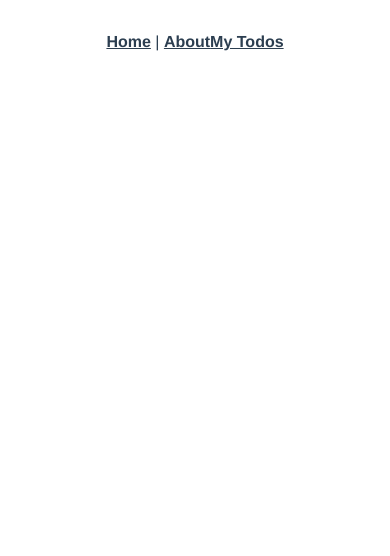
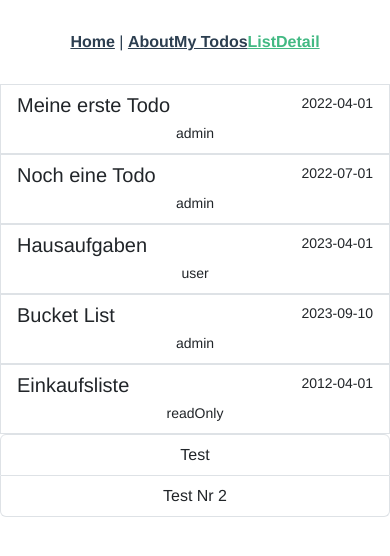
Before and after one commit to jwiedenmann/tin21-sem4-todo-list, a Vue app in the folder app/frontend/: page /#/details in a window 390 px wide. Shown: the top 556 px of the page. Built offline with nearby package versions, Linux system fonts and the light colour scheme.

Commit message:
create base ListAdmin component

```diff
--- a/app/frontend/public/index.html
+++ b/app/frontend/public/index.html
@@ -6,6 +6,7 @@
     <meta name="viewport" content="width=device-width,initial-scale=1.0">
     <link rel="icon" href="<%= BASE_URL %>favicon.ico">
     <title><%= htmlWebpackPlugin.options.title %></title>
+    <script src="https://kit.fontawesome.com/c0327f0fb4.js" crossorigin="anonymous"></script>
   </head>
   <body>
     <noscript>
--- a/app/frontend/src/App.vue
+++ b/app/frontend/src/App.vue
@@ -4,6 +4,7 @@
       <router-link to="/">Home</router-link> |
       <router-link to="/about">About</router-link>
       <router-link to="/lists">My Todos</router-link>
+      <router-link to="/details">ListDetail</router-link>
     </nav>
     <router-view/>
   </div>
--- /dev/null
+++ b/app/frontend/src/components/ListAdmin.vue
@@ -0,0 +1,124 @@
+<script setup>
+import { ref, reactive, onMounted } from 'vue'
+import { Modal } from'bootstrap'
+
+// give each user a unique id
+let id = 0
+let searchInput = ref('')
+const title = ref('New Todo List')
+const users = ref([])
+let duplicateUser = ref('')
+
+const fooUsers = ["Maxi", "John Cena", "DerUser42069"]
+
+const state = reactive({
+    modal_error: null,
+})
+
+onMounted(() => {
+    state.modal_error = new Modal('#errorModal', {})
+})
+
+function openModal()
+{
+    state.modal_error.show()
+}
+
+function closeModal()
+{
+    state.modal_error.hide()
+}
+
+function filteredList(){
+    return fooUsers.filter((userName)=>
+        userName.toLowerCase().includes(searchInput.value.toLowerCase())
+    );
+}
+
+function addUser(userName) {
+    if(userName && !users.value.some(u => u.name === userName)){
+        users.value.push({ id: id++, name: userName });
+        console.log(users)
+    }else{
+        openModal();
+        duplicateUser.value = userName
+    }
+
+}
+
+function removeUser(user) {
+  users.value = users.value.filter((u) => u !== user)
+}
+</script>
+
+<template>
+<div class="listAdmin">
+    <h1>{{ title }}</h1>
+    <form>
+        <div class="form-group row">
+            <label for="titleHelp" class="col-sm-2 col-form-label">Title</label>
+            <div class="col-sm-10">
+                <input type="text" class="form-control" id="ListTitle" aria-describedby="titleHelp" v-model="title" required>
+            </div>
+        </div>
+        <div class="form-group-row">
+            <div class="input-group">
+                <label for="addUser" class="col-sm-2 col-form-label">Add User</label>
+                <div class=" form-control col-sm-10">
+                    <div class="search-bar">
+                        <input id="addUser" type="text" v-model="searchInput" placeholder="Search for user to add..." />
+                        <i class="fa-solid fa-magnifying-glass"></i>
+                    </div>
+                    <ul class="list-group">
+                        <li  v-for="user in filteredList()" :key="user" class="list-group-item">
+                        {{ user }}
+                        <button class="button alert pull-right"  @click="addUser(user)"><i class="fa-solid fa-plus"></i></button>
+                        </li>
+                    </ul>
+                    <div class="item error" v-if="searchInput&&!filteredList().length">
+                        <p>No results found!</p>
+                    </div>
+
+                    <!-- Modal -->
+                    <div class="modal fade"  id="errorModal" tabindex="-1" aria-labelledby="exampleModalLabel" aria-hidden="true">
+                        <div class="modal-dialog modal-dialog-centered">
+                            <div class="modal-content">
+                            <div class="modal-header">
+                                <h5 class="modal-title" id="exampleModalLabel">User already added!</h5>
+                                <button type="button" class="btn-close" aria-label="Close" @click="closeModal()"></button>
+                            </div>
+                            <div class="modal-body">
+                                The user {{ duplicateUser }} was already added to the list. Please add a new user to your Todos!
+                            </div>
+                            <div class="modal-footer">
+                                <button type="button" class="btn btn-secondary" @click="closeModal()">Ok</button>
+                            </div>
+                            </div>
+                        </div>
+                    </div>
+                </div>
+            </div>
+
+        </div>
+        <hr />
+        <h3>Shared users</h3>
+        <div class="form-group row">
+            <ul class="list-group">
+                <li v-for="user in users" :key="user.id" class="list-group-item">
+                {{ user.name }}
+                <label for="userRole">Role</label>
+                <select id="userRole">
+                    <option selected>Admin</option>
+                    <option>User</option>
+                    <option>Read only</option>
+                </select>
+                <button lass="button alert pull-right"  @click="removeUser(user)">Remove</button>
+                </li>
+            </ul>
+        </div>
+        <button type="submit" class="btn btn-primary">Submit</button>
+    </form>
+
+</div>
+
+</template>
--- a/app/frontend/src/router/index.js
+++ b/app/frontend/src/router/index.js
@@ -19,6 +19,11 @@ const routes = [
     path: '/lists',
     name: 'lists',
     component: () => import(/* webpackChunkName: "about" */ '../views/ListOverview.vue')
+  },
+  {
+    path: '/details',
+    name: 'details',
+    component: () => import(/* webpackChunkName: "about" */ '../views/ListDetail.vue')
   }
 ]
 
--- /dev/null
+++ b/app/frontend/src/views/ListDetail.vue
@@ -0,0 +1,82 @@
+<script setup>
+import ListAdminVue from '../components/ListAdmin.vue'
+import { ref } from 'vue'
+
+const todoDataList = [
+          {
+            "id": 1,
+            "title": "Meine erste Todo",
+            "creationDate": "2022-04-01",
+            "role": "admin"
+          },
+          {
+            "id": 2,
+            "title": "Noch eine Todo",
+            "creationDate": "2022-07-01",
+            "role": "admin"
+          },
+          {
+            "id": 3,
+            "title": "Hausaufgaben",
+            "creationDate": "2023-04-01",
+            "role": "user"
+          },
+          {
+            "id": 4,
+            "title": "Bucket List",
+            "creationDate": "2023-09-10",
+            "role": "admin"
+          },
+          {
+            "id": 5,
+            "title": "Einkaufsliste",
+            "creationDate": "2012-04-01",
+            "role": "readOnly"
+          }
+        ]
+
+let showAdmin = ref(false);
+const todoTitle = ref('New Todo List')
+// set a boolean ref value as false. we will be using the openModal function to trigger its change
+
+
+// create the openModal function and set showModal to true
+const openAdmin = (title) => {
+  showAdmin.value = true;
+  todoTitle.value = title
+  // console.log(showModal);
+};
+
+</script>
+<template>
+    <div class="detail">
+     <div class="row">
+        <div class="col-md-4">
+          <ul class="list-group">
+          <li v-for="todo in todoDataList" v-bind:key="todo.id">
+            <div class="list-group-item flex-column align-items-start" @click="openAdmin(todo.title)">
+              <div class="d-flex justify-content-between">
+                <h5 class="mb-1">{{ todo.title }}</h5>
+                <small>{{ todo.creationDate }}</small>
+              </div>
+              <small>{{ todo.role }}</small>
+            </div>
+          </li>
+        </ul>
+        <div class="list-group">
+            <div class="list-group-item" @click="openAdmin()">
+                Test
+            </div>
+            <div class="list-group-item">
+                Test Nr 2
+            </div>
+        </div>
+      </div>
+      <div class="col-md-8">
+        <ListAdminVue v-if="showAdmin" :title="todoTitle"/>
+      </div>
+     </div>
+    </div>
+  </template>
+
+<style scoped></style>
```
